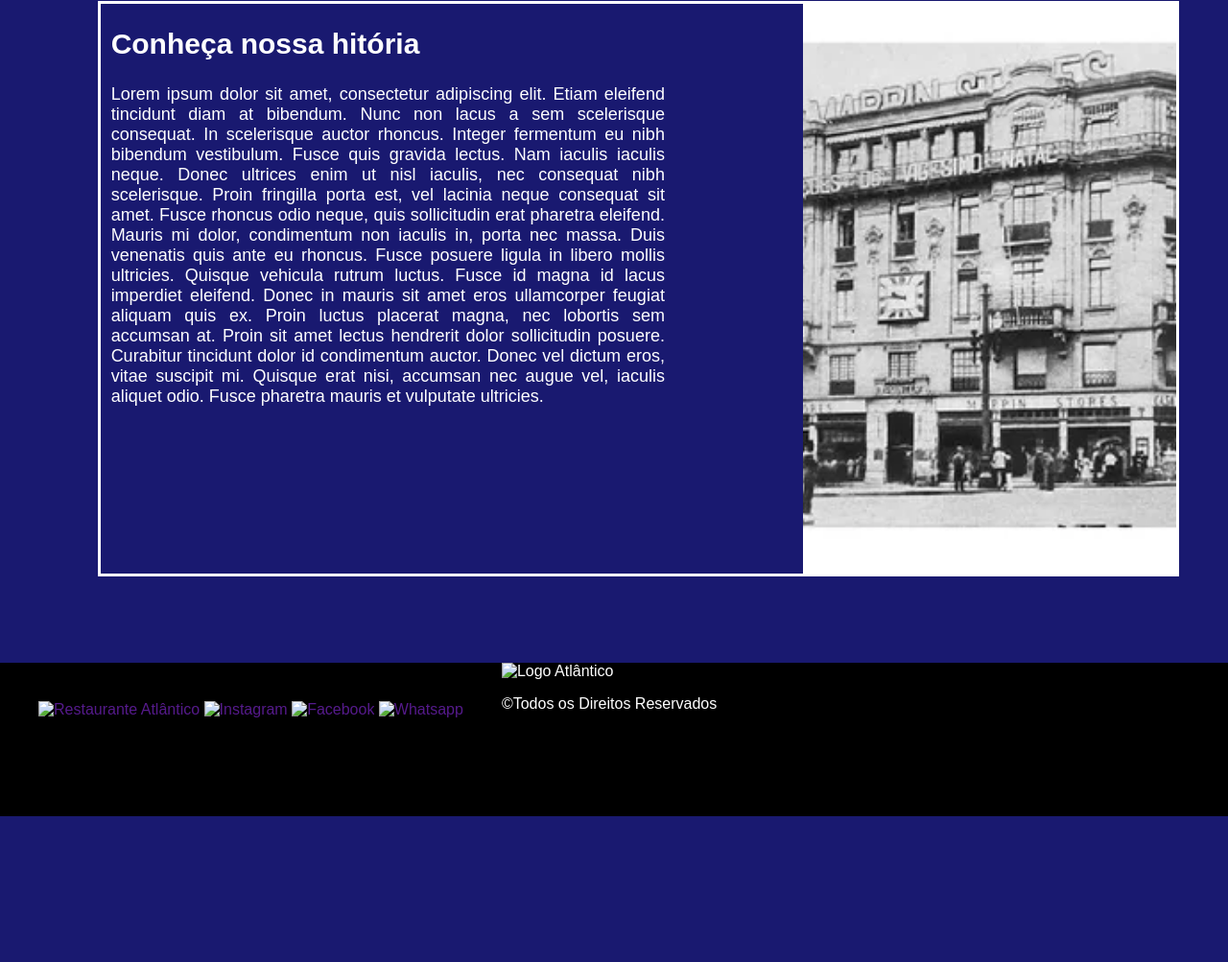
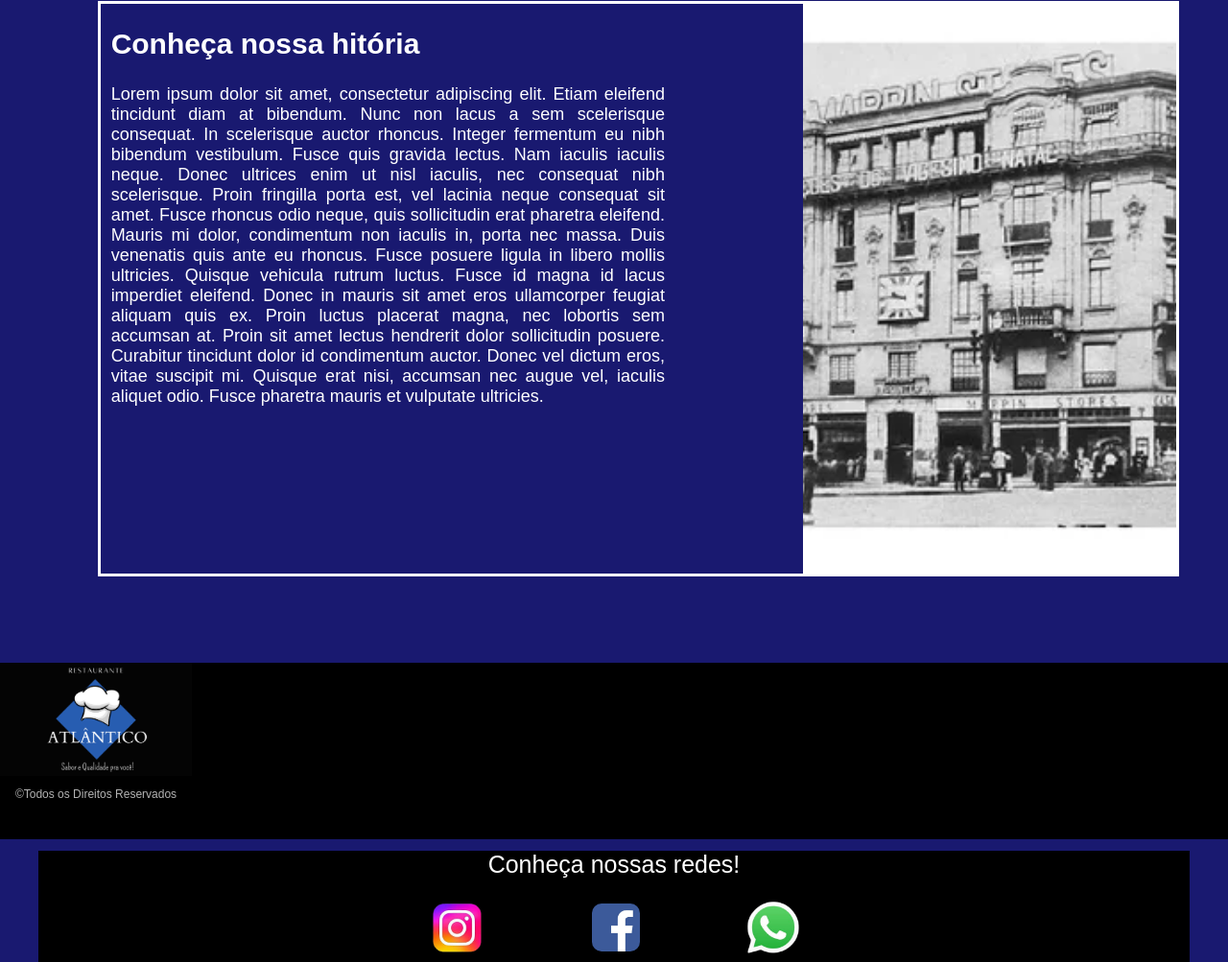
Before and after one commit to AllanSzczpanski/Atl_Rest, a plain HTML site: page index.html in a window 1280 px wide. Shown: the part 858-1861 px from the top of the page at 96% size. Before the commit the page ends 1709 px from the top, so only its background shows below. Drawn offline with Linux system fonts and the light colour scheme.

Commit message:
footer_version

```diff
--- a/assets/css/index.css
+++ b/assets/css/index.css
@@ -143,7 +143,7 @@ a {
 .container-footer {
     display: flex;
     width: 100%;
-    height: 20vh;
+    height: 23vh;
     background-color: #000;
     color: #fff;
     bottom: 0;
@@ -152,6 +152,46 @@ a {
 }
 
 .content-footer {
-    display: inline;
+    display: flex;
+    justify-content: center;
+    align-items: center;
+    flex-direction: column;
     margin: 5vh;
+    order: 1;
+    width: 1300px;
+    background-color: #000;
 }
+
+.content_footer_img {
+    display: flex;
+    align-items: center;
+    justify-content: space-around;
+    width: 500px;
+    background-color: #000;
+}
+
+.title_footer {
+    color: #fff;
+    display: flex;
+    justify-content: center;
+    font-size: 25px;
+    font-family:Arial, Helvetica, sans-serif;
+    margin-bottom: 20px;
+    width: 500px;
+}
+
+.copyright {
+    order: 0;
+    display: flex;
+    flex-direction: column;
+    align-items: center;
+    justify-content: center;
+    font-size: 12px;
+    color: #b3b3b3;
+    background-color: #000;
+}
+
+.copyright img {
+    width: 200px;
+    height: auto;
+}
--- a/index.html
+++ b/index.html
@@ -57,21 +57,21 @@
     <footer>
         <div class="container-footer">
             <div class="content-footer">
-                <a href="">
-                    <img src="" alt="Restaurante Atlântico"/>
-                </a>
-                <a href="">
-                    <img src="" alt="Instagram"/>
-                </a>
-                <a href="">
-                    <img src="./" alt="Facebook"/>
-                </a>
-                <a href="">
-                    <img src="" alt="Whatsapp"/>
-                </a>
+                <div class="title_footer" style="color: #fff; font-size: 25px; font-family:Arial, Helvetica, sans-serif; ">Conheça nossas redes!</div>
+                <div class="content_footer_img">
+                    <a href="https://www.instagram.com/atlantico_alvorada?utm_source=ig_web_button_share_sheet&igsh=ZDNlZDc0MzIxNw==" target="_blank">
+                        <img width="63px" height="auto" src="./assets/img/Instagram.png" alt="Instagram"/>
+                    </a>
+                    <a href="https://www.facebook.com/Restaurante.atlantico.alvorada" target="_blank">
+                        <img style="border-radius: 10px;" width="50px" height="auto" src="./assets/img/facebook.jpeg" alt="Facebook"/>
+                    </a>
+                    <a href="https://wa.me/555193395413/?text=Olá,+vim+pelo+site.+Gostaria+de+saber+as+sugestões+do+dia!" target="_blank">
+                        <img width="58px" height="auto" src="./assets/img/whatsapp.png" alt="Whatsapp"/>
+                    </a>
+                </div>
             </div>
             <div class="copyright">
-                <img src="" alt="Logo Atlântico" />
+                <img src="./assets/img/ATLÂNTICO (2).png" alt="Logo Atlântico" />
                 <p>©Todos os Direitos Reservados</p>
             </div>
         </div>
```
Also changed, not shown: assets/img/ATLÂNTICO (2).png (added), assets/img/Facebook-f_Logo-Blue-Logo.wine.svg (deleted), assets/img/LogoAtl.png (added), assets/img/facebook.jpeg (added), assets/img/whatsapp.png (added).
